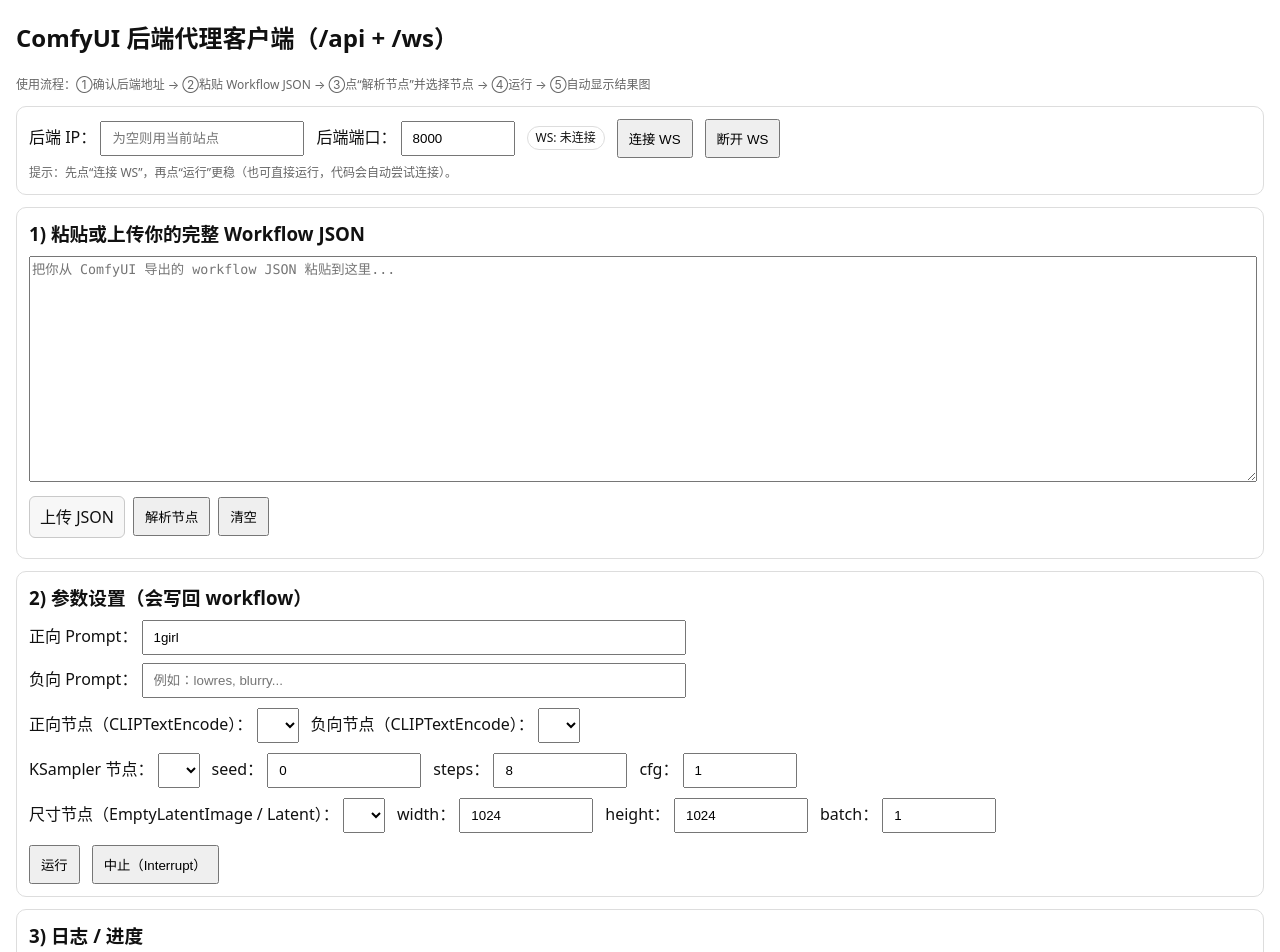
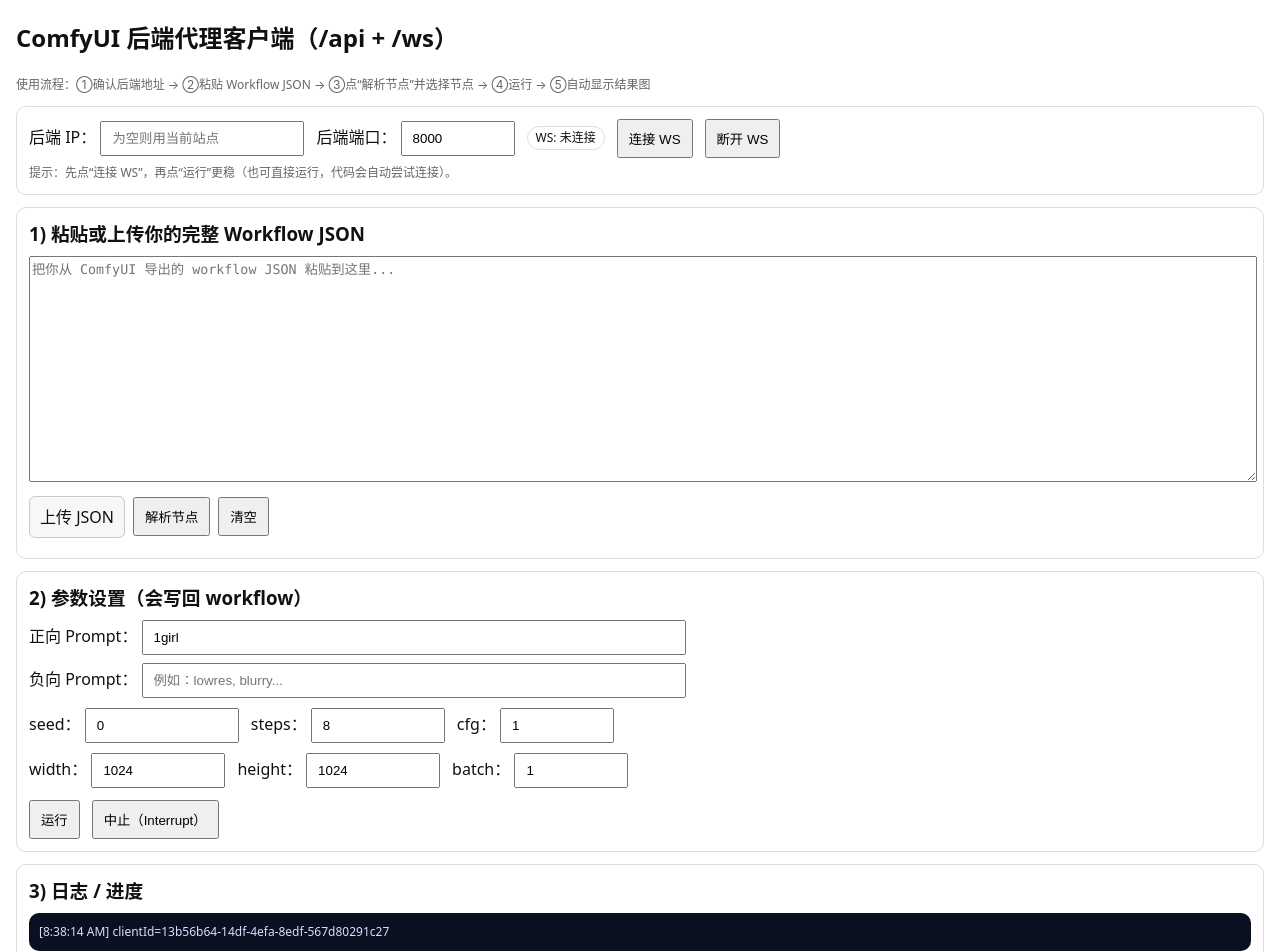
Before and after one commit to c1921/Comfyui-Assistant, a Vue app in the folder frontend/: page / in a window 1280 px wide. Shown: the top 952 px of the page. Built offline with nearby package versions, Linux system fonts and the light colour scheme.

Commit message:
feat: 移除无用的选项相关代码

```diff
--- a/frontend/src/App.vue
+++ b/frontend/src/App.vue
@@ -13,8 +13,6 @@
 }
 
 type WorkflowMap = Record<string, WorkflowNode>
-
-type SelectOption = { value: string; label: string }
 
 type ImageFile = {
   filename: string
@@ -63,8 +61,6 @@
 
 const posNode = ref('')
 const negNode = ref('')
-const ksamplerNode = ref('')
-const sizeNode = ref('')
 
 const seed = ref(0)
 const steps = ref(8)
@@ -72,11 +68,6 @@
 const width = ref(1024)
 const height = ref(1024)
 const batch = ref(1)
-
-const posOptions = ref<SelectOption[]>([])
-const negOptions = ref<SelectOption[]>([])
-const ksamplerOptions = ref<SelectOption[]>([])
-const sizeOptions = ref<SelectOption[]>([])
 
 const logLines = ref<string[]>([])
 const logText = computed(() => logLines.value.join('\n'))
@@ -110,12 +101,6 @@
   }
 }
 
-const nodeLabel = (id: string, node?: WorkflowNode) => {
-  const t = node?.class_type || 'Unknown'
-  const title = node?._meta?.title ? ` — ${node._meta.title}` : ''
-  return `${id} (${t}${title})`
-}
-
 const findNodesByClass = (wf: WorkflowMap, classType: string) => {
   const out: { id: string; node: WorkflowNode }[] = []
   for (const [id, node] of Object.entries(wf || {})) {
@@ -143,6 +128,21 @@
   }
   const seen = new Set<string>()
   return candidates.filter((x) => (seen.has(x.id) ? false : (seen.add(x.id), true)))
+}
+
+const getLinkedNodeId = (value: unknown) => {
+  if (Array.isArray(value) && typeof value[0] === 'string') return value[0]
+  if (typeof value === 'string') return value
+  return ''
+}
+
+const findPromptNodesFromSampler = (wf: WorkflowMap, samplerId?: string) => {
+  if (!samplerId) return { posId: '', negId: '' }
+  const node = wf[samplerId]
+  const ins = node?.inputs || {}
+  const posId = getLinkedNodeId(ins.positive)
+  const negId = getLinkedNodeId(ins.negative)
+  return { posId, negId }
 }
 
 const ensureWsConnected = () => {
@@ -334,8 +334,8 @@
 
   const posId = posNode.value
   const negId = negNode.value
-  const ksId = ksamplerNode.value
-  const szId = sizeNode.value
+  const ksId = findNodesByClass(wf, 'KSampler')[0]?.id || ''
+  const szId = findSizeCandidates(wf)[0]?.id || ''
 
   if (posId && wf[posId]?.inputs) wf[posId].inputs.text = posPrompt.value ?? ''
   if (negId && wf[negId]?.inputs) wf[negId].inputs.text = negPrompt.value ?? ''
@@ -375,20 +375,15 @@
 
   const clips = findNodesByClass(obj, 'CLIPTextEncode')
   const ksamplers = findNodesByClass(obj, 'KSampler')
-  const sizes = findSizeCandidates(obj)
-
-  posOptions.value = clips.map((x) => ({ value: x.id, label: nodeLabel(x.id, x.node) }))
-  negOptions.value = clips.map((x) => ({ value: x.id, label: nodeLabel(x.id, x.node) }))
-  ksamplerOptions.value = ksamplers.map((x) => ({ value: x.id, label: nodeLabel(x.id, x.node) }))
-  sizeOptions.value = sizes.map((x) => ({ value: x.id, label: nodeLabel(x.id, x.node) }))
-
-  if (clips[0]) posNode.value = clips[0].id
-  if (clips[1]) negNode.value = clips[1].id
-  if (ksamplers[0]) ksamplerNode.value = ksamplers[0].id
-  if (sizes[0]) sizeNode.value = sizes[0].id
+  const samplerId = ksamplers[0]?.id || ''
+  const { posId, negId } = findPromptNodesFromSampler(obj, samplerId)
+  if (posId) posNode.value = posId
+  if (negId) negNode.value = negId
+  if (!posNode.value && clips[0]) posNode.value = clips[0].id
+  if (!negNode.value && clips[1]) negNode.value = clips[1].id
 
   parseInfo.value =
-    `解析成功：CLIPTextEncode=${clips.length}，KSampler=${ksamplers.length}，尺寸候选=${sizes.length}。` +
+    `解析成功：CLIPTextEncode=${clips.length}，KSampler=${ksamplers.length}。` +
     '（如选项为空，说明你的图里对应节点类型不同，需要我按你的 workflow 调整识别规则。）'
 
   log('Workflow 已加载并解析节点。')
@@ -478,20 +473,12 @@
     <ParamsCard
       v-model:pos-prompt="posPrompt"
       v-model:neg-prompt="negPrompt"
-      v-model:pos-node="posNode"
-      v-model:neg-node="negNode"
-      v-model:ksampler-node="ksamplerNode"
-      v-model:size-node="sizeNode"
       v-model:seed="seed"
       v-model:steps="steps"
       v-model:cfg="cfg"
       v-model:width="width"
       v-model:height="height"
       v-model:batch="batch"
-      :pos-options="posOptions"
-      :neg-options="negOptions"
-      :ksampler-options="ksamplerOptions"
-      :size-options="sizeOptions"
       @run="onRun"
       @stop="onStop"
     />
--- a/frontend/src/components/ParamsCard.vue
+++ b/frontend/src/components/ParamsCard.vue
@@ -7,29 +7,17 @@
 const props = defineProps<{
   posPrompt: string
   negPrompt: string
-  posNode: string
-  negNode: string
-  ksamplerNode: string
-  sizeNode: string
   seed: number
   steps: number
   cfg: number
   width: number
   height: number
   batch: number
-  posOptions: SelectOption[]
-  negOptions: SelectOption[]
-  ksamplerOptions: SelectOption[]
-  sizeOptions: SelectOption[]
 }>()
 
 const emit = defineEmits<{
   (e: 'update:posPrompt', value: string): void
   (e: 'update:negPrompt', value: string): void
-  (e: 'update:posNode', value: string): void
-  (e: 'update:negNode', value: string): void
-  (e: 'update:ksamplerNode', value: string): void
-  (e: 'update:sizeNode', value: string): void
   (e: 'update:seed', value: number): void
   (e: 'update:steps', value: number): void
   (e: 'update:cfg', value: number): void
@@ -70,42 +58,6 @@
 
     <div class="row" style="margin-top: 10px">
       <label>
-        正向节点（CLIPTextEncode）：
-        <select
-          :value="props.posNode"
-          @change="emit('update:posNode', ($event.target as HTMLSelectElement).value)"
-        >
-          <option v-for="opt in props.posOptions" :key="opt.value" :value="opt.value">
-            {{ opt.label }}
-          </option>
-        </select>
-      </label>
-      <label>
-        负向节点（CLIPTextEncode）：
-        <select
-          :value="props.negNode"
-          @change="emit('update:negNode', ($event.target as HTMLSelectElement).value)"
-        >
-          <option v-for="opt in props.negOptions" :key="opt.value" :value="opt.value">
-            {{ opt.label }}
-          </option>
-        </select>
-      </label>
-    </div>
-
-    <div class="row" style="margin-top: 10px">
-      <label>
-        KSampler 节点：
-        <select
-          :value="props.ksamplerNode"
-          @change="emit('update:ksamplerNode', ($event.target as HTMLSelectElement).value)"
-        >
-          <option v-for="opt in props.ksamplerOptions" :key="opt.value" :value="opt.value">
-            {{ opt.label }}
-          </option>
-        </select>
-      </label>
-      <label>
         seed：
         <input
           type="number"
@@ -136,17 +88,6 @@
     </div>
 
     <div class="row" style="margin-top: 10px">
-      <label>
-        尺寸节点（EmptyLatentImage / Latent）：
-        <select
-          :value="props.sizeNode"
-          @change="emit('update:sizeNode', ($event.target as HTMLSelectElement).value)"
-        >
-          <option v-for="opt in props.sizeOptions" :key="opt.value" :value="opt.value">
-            {{ opt.label }}
-          </option>
-        </select>
-      </label>
       <label>
         width：
         <input
```
